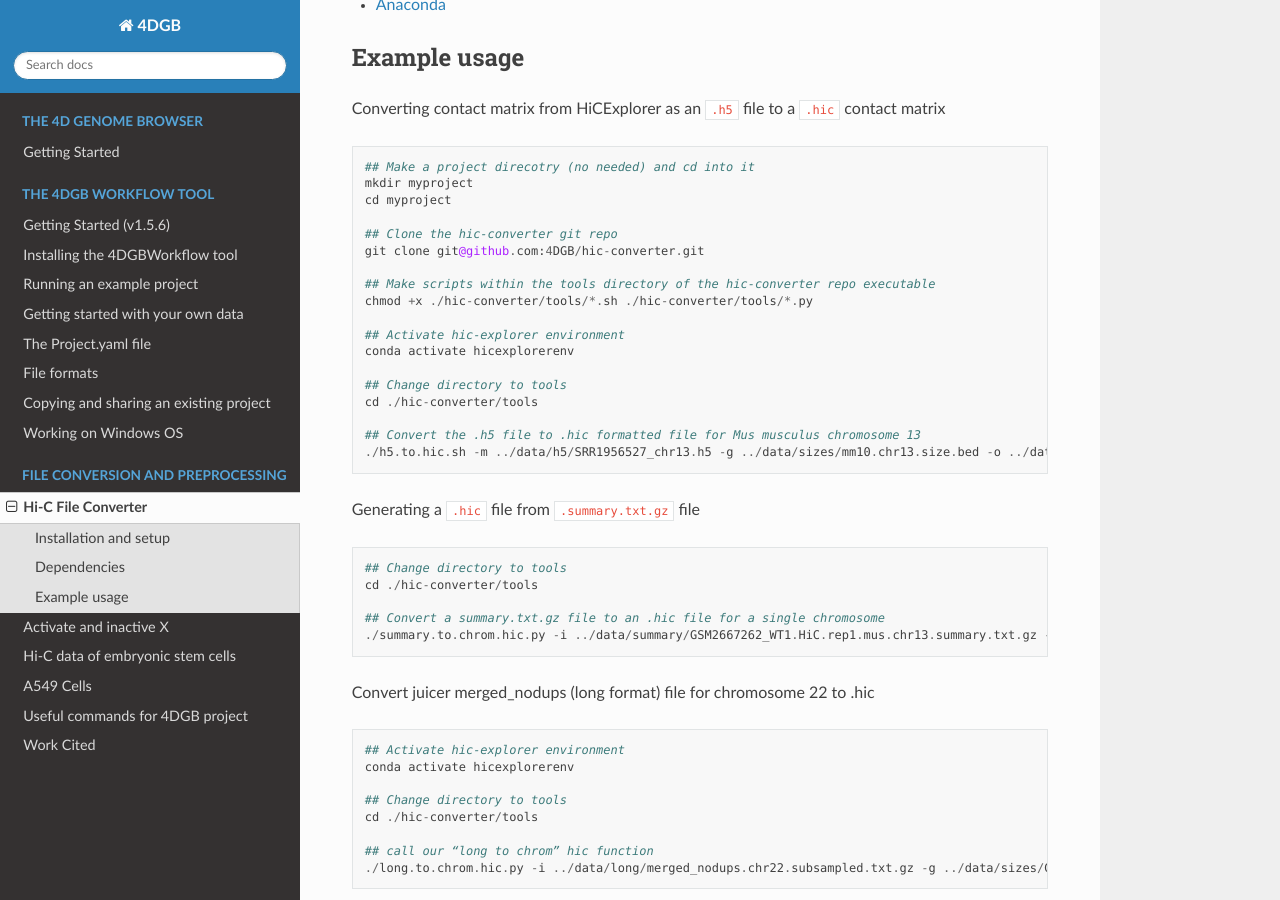
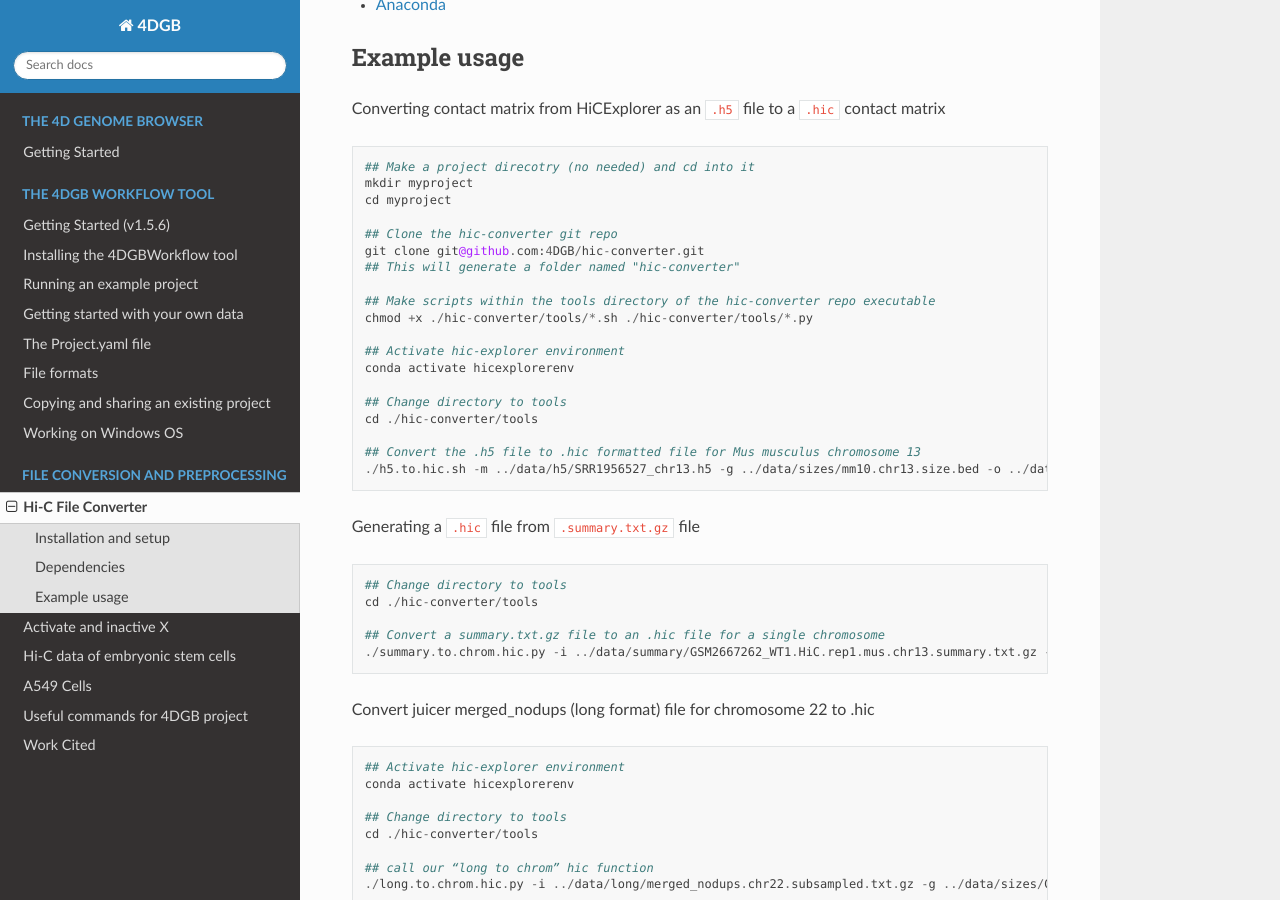
Before and after one commit to 4DGB/4dgb-readthedocs, a Sphinx documentation site: the page built from docs/scripts/hic-converter.rst, in a window 1280 px wide and 900 px high, scrolled down 1108 px. Built offline with Sphinx 7.4.7 and the Read the Docs theme 3.1.0, drawn with Linux system fonts in a browser that asks for light colours.

Commit message:
Updated comments within hic-converter.rst

```diff
--- a/docs/scripts/hic-converter.rst
+++ b/docs/scripts/hic-converter.rst
@@ -60,6 +60,7 @@ Converting contact matrix from HiCExplorer as an ``.h5`` file to a ``.hic`` cont
 
     ## Clone the hic-converter git repo
     git clone git@github.com:4DGB/hic-converter.git
+    ## This will generate a folder named "hic-converter"
 
     ## Make scripts within the tools directory of the hic-converter repo executable
     chmod +x ./hic-converter/tools/*.sh ./hic-converter/tools/*.py
```
